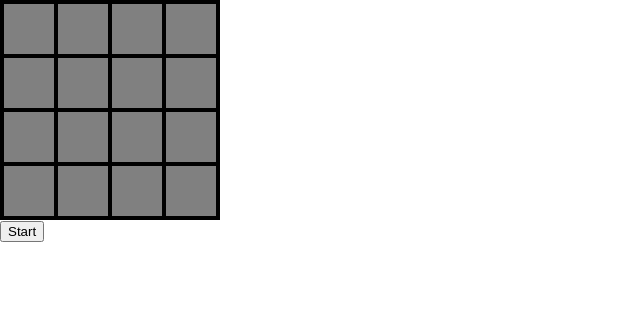
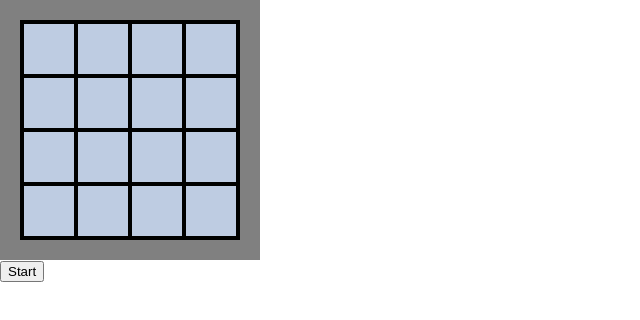
Before and after one commit to zipofar/blt_task3, a React (Create React App) app: page / in a window 1280 px wide. Shown: the top 320 px of the page, without its empty margins (0-640 px from the left). Built offline with nearby package versions, Linux system fonts and the light colour scheme.

Commit message:
Add handle click by cell

```diff
--- a/package.json
+++ b/package.json
@@ -3,6 +3,7 @@
   "version": "0.1.0",
   "private": true,
   "dependencies": {
+    "lodash": "^4.17.11",
     "react": "^16.8.6",
     "react-dom": "^16.8.6",
     "react-scripts": "3.0.0"
--- a/src/components/gameField.css
+++ b/src/components/gameField.css
@@ -1,6 +1,7 @@
 .game-field {
   background-color: gray;
   width: 220px;
+  padding: 20px;
 }
 
 .game-field__row {
@@ -20,3 +21,38 @@
 .game-field__col:not(:first-child) {
   margin-left: -4px;
 }
+
+.game-field__col__color-none {
+  background-color: #becce2;
+}
+
+.game-field__col__color-1 {
+  background-color: #0063ff;
+}
+
+.game-field__col__color-2 {
+  background-color: #00fffa;
+}
+
+.game-field__col__color-3 {
+  background-color: #3bff00;
+}
+
+.game-field__col__color-4 {
+  background-color: #f2ff00;
+}
+
+.game-field__col__color-5 {
+  background-color: #ff5900;
+}
+
+.game-field__col__color-6 {
+  background-color: #ff0000;
+}
+
+.game-field__col__color-7 {
+  background-color: #5d00ff;
+}
+.game-field__col__color-8 {
+  background-color: #ff00f2;
+}
--- a/src/components/gameField.js
+++ b/src/components/gameField.js
@@ -1,54 +1,106 @@
 import React from 'react';
+import _ from 'lodash';
 import './gameField.css';
 
 export default class GameField extends React.Component {
-  state = {game: {}}
+  static defaultProps = { game_dimension: 4 }
+  state = {game: {}, prevCell: {}}
 
   generate_colors (count_pairs) {
     return Array(count_pairs)
       .fill(0)
-      .map((_, i) => ([`color-${i}`, `color-${i}`]))
-      .flat();
-  }
-
-  generate_game_data (count_pairs) {
-    const shuffled_colors = this.generate_colors(count_pairs).sort((a, b) => (Math.random() - 0.5));
-
-    return Array(count_pairs * 2)
-      .fill(0)
-      .map((_, i) => (shuffled_colors[i]));
+      .map((_e, i) => ([`color-${i + 1}`, `color-${i + 1}`]))
+      .flat()
+      .sort((a, b) => (Math.random() - 0.5));
   }
 
   generate_game () {
-    this.setState({game: {}});
+    const { game_dimension } = this.props;
+    const colors = this.generate_colors(game_dimension * 2);
+    const game = colors.reduce((a, e, i) => ({...a, [i + 1]: { color: e, isShow: false, id: i + 1 }}), {});
+    this.setState({ game });
   }
 
-  build_field (size) {
+  handle_click (num_cell) {
+    const { game, prevCell } = this.state;
+    const currentCell = game[num_cell];
+    const findedPairCell = _.find(game, (o) => (o.color === currentCell.color && o.id !== currentCell.id));
+    if (currentCell.isShow && findedPairCell.isShow) {
+      this.setState({ prevCell: {} });
+      return;
+    }
+
+    if (_.isEmpty(prevCell)) {
+      this.setState({ prevCell: currentCell });
+      this.setState({ game: { ...game, [currentCell.id]: { ...currentCell, isShow: true } } });
+      return;
+    }
+
+    if (currentCell.id === prevCell.id) {
+      this.setState({ prevCell: {} });
+      this.setState({ game: { ...game, [currentCell.id]: { ...currentCell, isShow: !currentCell.isShow } } });
+      return;
+    }
+
+    if (currentCell.color === prevCell.color && currentCell.id !== prevCell.id) {
+      this.setState({ prevCell: {} });
+      this.setState({ game: { ...game, [currentCell.id]: { ...currentCell, isShow: true } } });
+      return;
+    }
+
+    if (currentCell.color !== prevCell.color) {
+      this.setState({ prevCell: {} });
+      this.setState({ game: { ...game, [prevCell.id]: { ...prevCell, isShow: false } } });
+      console.log(findedPairCell)
+      return;
+    }
+  }
+
+  prevCellIsPairOfCurrentCell (currentCell) {
+    const { prevCell } = this.state;
+    return currentCell.color === prevCell.color;
+  }
+
+  build_field () {
+    const { game_dimension } = this.props;
     return(
-      Array(size)
+      Array(game_dimension)
       .fill(0)
-      .map((_, i) => {
+      .map((_e, i) => {
         const num_row = i + 1;
         return(
-          <div key={`row-${i}`} className="game-field__row">
-            {this.build_row(size, num_row)}
+          <div key={`row-${num_row}`} className="game-field__row">
+            {this.build_row(num_row)}
           </div>
         );
       })
     );
   }
 
-  build_row (size, num_row) {
+  build_row (num_row) {
+    const { game } = this.state;
+    const { game_dimension } = this.props;
     return(
-      Array(size)
+      Array(game_dimension)
       .fill(0)
-      .map((_, i) => {
-        const start_num_col = (size * num_row) - size + 1;
+      .map((_e, i) => {
+        const start_num_col = (game_dimension * num_row) - game_dimension + 1;
+        const num_cell = start_num_col + i;
+        if(_.isEmpty(game)) {
+          return(
+            <div
+              key={`cell-${num_cell}`}
+              className="game-field__col game-field__col__color-none"
+            />
+          );
+        }
+        const currentCell = game[num_cell];
+        const colorClass = currentCell.isShow ? `game-field__col__${currentCell.color}` : 'game-field__col__color-none';
         return(
           <div
-            key={`col-${start_num_col + i}`}
-            ncol={`col-${start_num_col + i}`}
-            className="game-field__col game-field__col__color-none"
+            key={`cell-${num_cell}`}
+            className={`game-field__col ${colorClass}`}
+            onClick={() => (this.handle_click(num_cell))}
           />
         );
       })
@@ -59,9 +111,9 @@ export default class GameField extends React.Component {
     return (
       <div>
         <div className="game-field">
-          {this.build_field(4)}
+          {this.build_field()}
         </div>
-        <button onClick={() => (this.generate_game)}>Start</button>
+        <button onClick={() => (this.generate_game())}>Start</button>
       </div>
     );
   }
```
Also changed, not shown: 1 other file (tests, documents, lock files or other folders).
